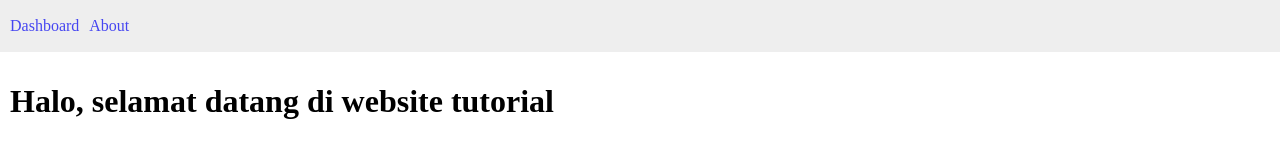
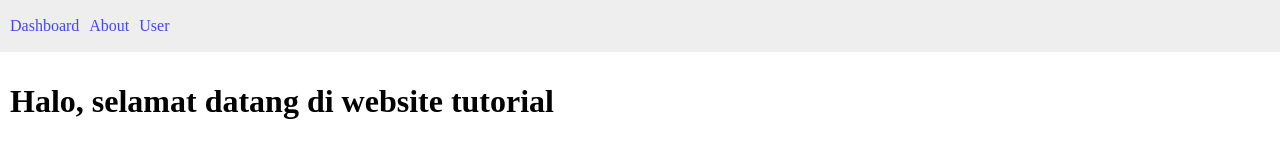
Before and after one commit to darmakom/vuejs-latihan-router, a Vue app: page / in a window 1280 px wide. Shown: the top 160 px of the page. Built offline with nearby package versions, Linux system fonts and the light colour scheme.

Commit message:
menambahkan User.vue

```diff
--- a/src/components/Navbar.vue
+++ b/src/components/Navbar.vue
@@ -1,6 +1,7 @@
 <template>
     <RouterLink to="/">Dashboard</RouterLink>
     <RouterLink to="/about">About</RouterLink>
+    <RouterLink to="/user">User</RouterLink>
 </template>
 
 <style scoped>
--- /dev/null
+++ b/src/views/User.vue
@@ -0,0 +1,3 @@
+<template>
+    <h1>ini adalah halaman User</h1>
+</template>
```
Also changed, not shown: src/router/index.js (+6 -4 lines).
